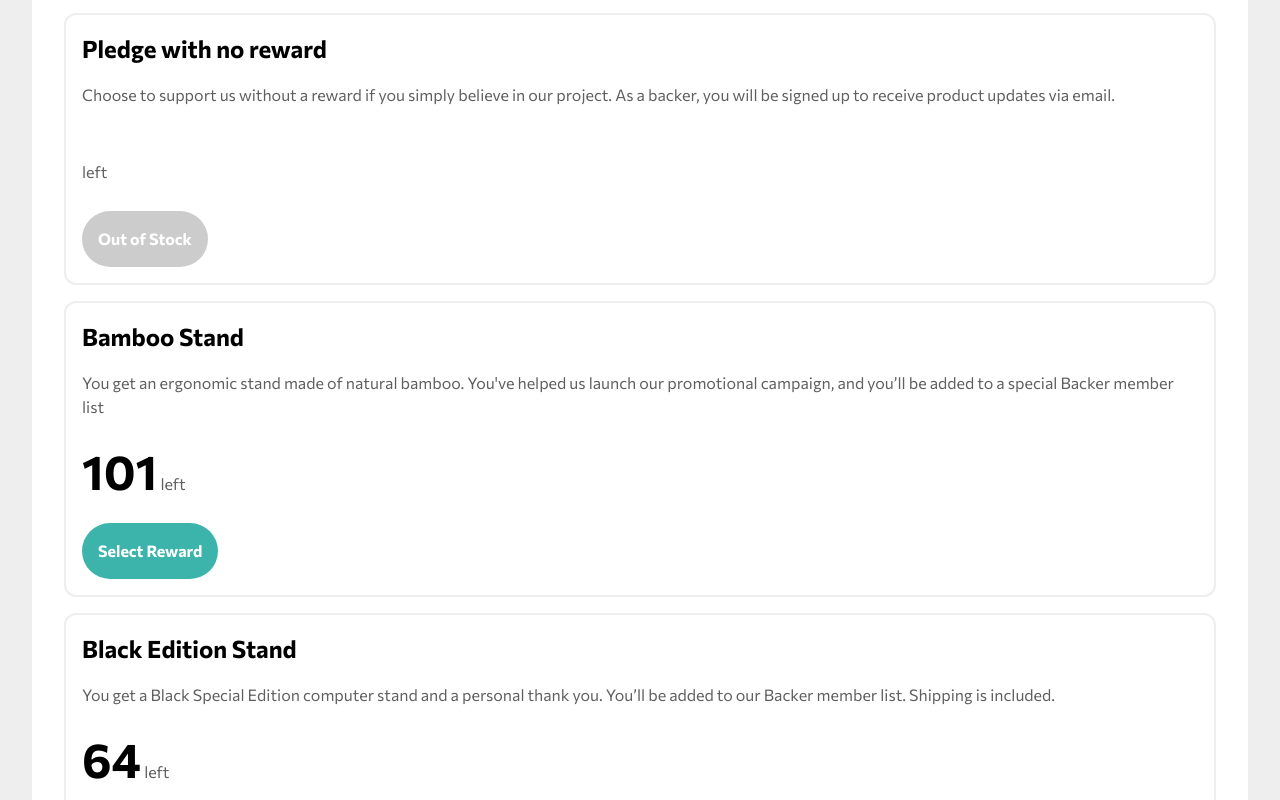
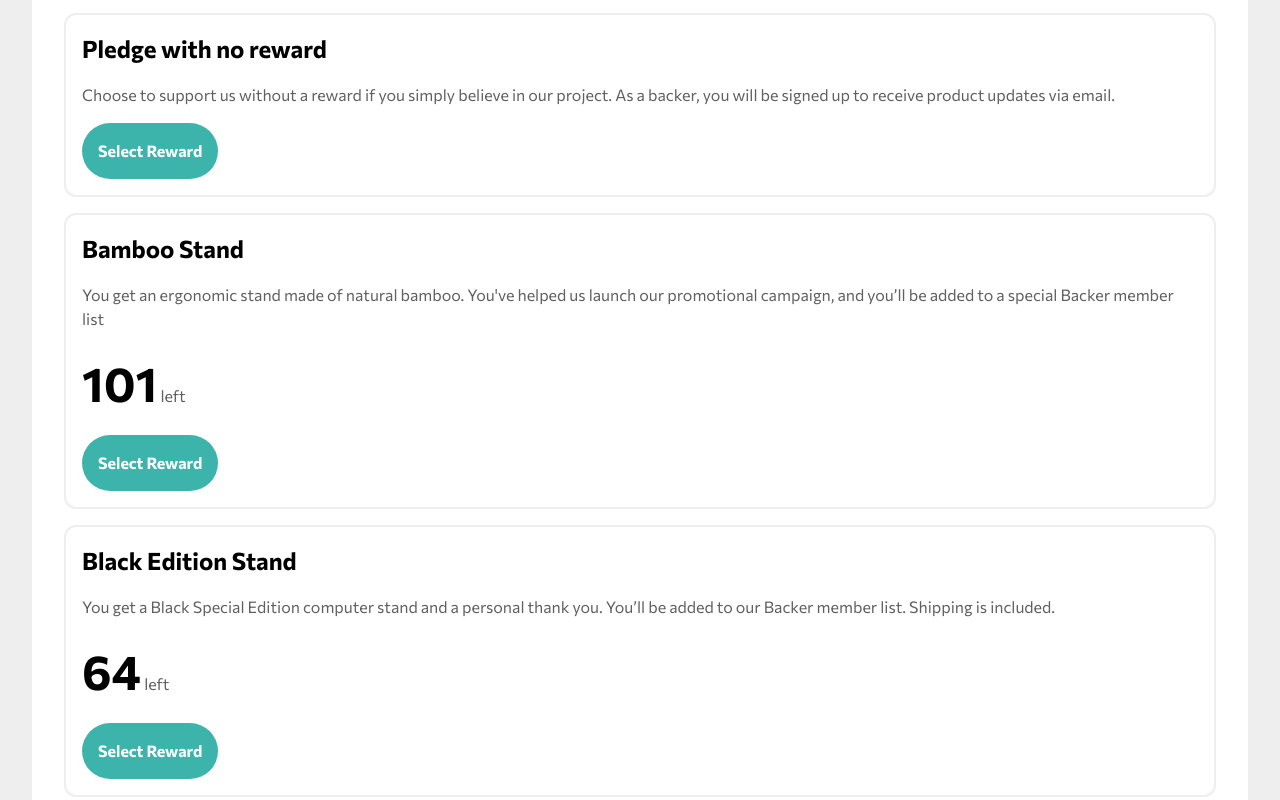
Before and after one commit to migvidal/crowdfunding-product-page, a Vue app: page / in a window 1280 px wide. Shown: the part 920-1720 px from the top of the page. Built offline with nearby package versions, Linux system fonts and the light colour scheme.

Commit message:
Fix: instock logic

```diff
--- a/src/components/RewardCard.vue
+++ b/src/components/RewardCard.vue
@@ -1,13 +1,16 @@
 <template>
   <div class="reward card">
-    <h2>{{ reward.name || 'Pledge with no reward'}}</h2>
+    <h2>{{ reward.name || "Pledge with no reward" }}</h2>
     <p v-if="reward.pledge">Pledge ${{ reward.pledge }} or more</p>
     <p>{{ reward.description }}</p>
-    <p>
+    <p v-if="reward.units">
       <strong class="display-text">{{ reward.units }} </strong> left
     </p>
-    <button @click="$emit('btnclick')" :disabled="!reward.units">
-      {{ reward.units ? "Select Reward" : "Out of Stock" }}
+    <button
+      @click="$emit('btnclick')"
+      :disabled="reward.id !== 0 && !reward.units"
+    >
+      {{ reward.id === 0 || reward.units ? "Select Reward" : "Out of Stock" }}
     </button>
   </div>
 </template>
```
